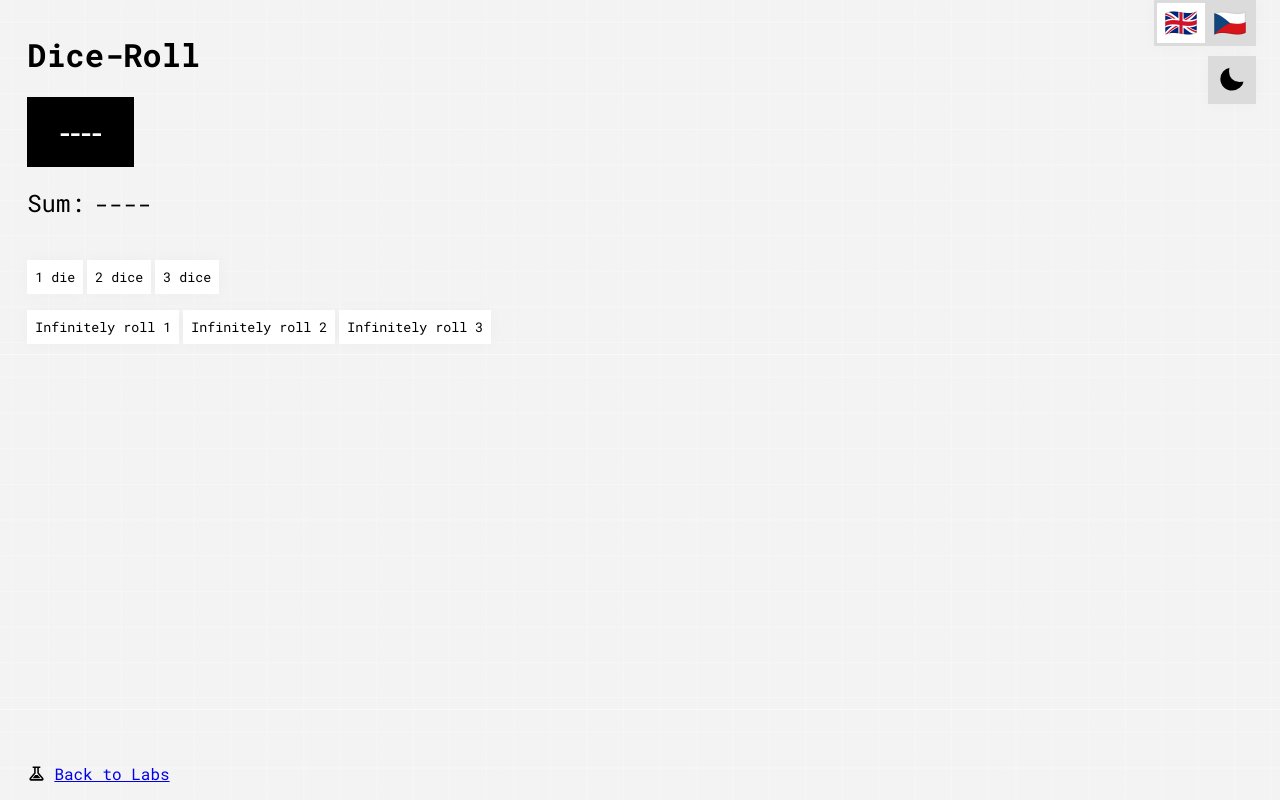
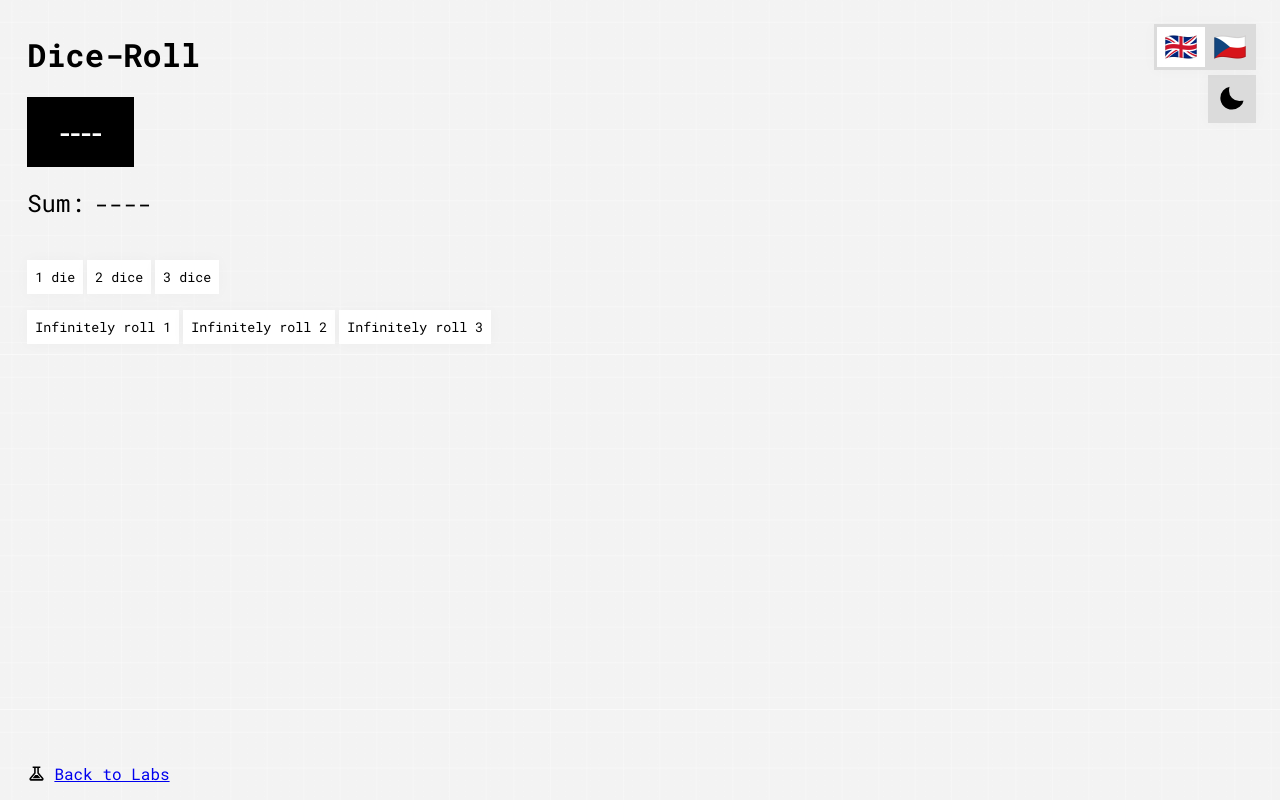
Before and after one commit to RepellentSpy/Dice-roll, a plain HTML site: page index.html in a window 1280 px wide. Drawn offline with nearby package versions, Linux system fonts and the light colour scheme; a web font is replaced by a local one.

Commit message:
Language button and dark mode button layout fix

```diff
--- a/style.css
+++ b/style.css
@@ -123,7 +123,7 @@ h1 {
     padding: 0.2rem;
     width: 6rem;
     box-shadow: 0 0 1rem #00000007;
-    margin-top: -43vh;
+    margin-top: -20rem;
     margin-right: 1vw;
 }
 
@@ -155,7 +155,7 @@ h1 {
     height: 3rem;
     padding: 0.2rem;
     width: 3rem;
-    margin-top: -36vh;
+    margin-top: -16.8rem;
     margin-right: 1vw;
     cursor: pointer;
 }
```
